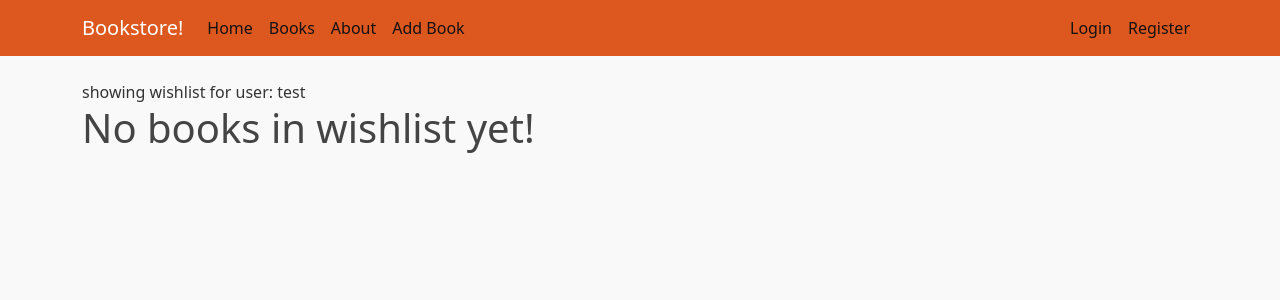
After one commit to wimvanhelden/groepswerk_2, a Flask app: page /wishlist/1 in a window 1280 px wide. The commit adds this page. Shown: the top 300 px of the page. Run offline with Flask 3, Linux system fonts and the light colour scheme; data comes from the database, SQL or seed files in the repository; both versions use the stored data as it was after the commit.

Commit message:
added show_wishlist

```diff
--- a/book_store/bp_books/models.py
+++ b/book_store/bp_books/models.py
@@ -1,5 +1,5 @@
 from .. import db
-from ..bp_users.models import wishlist
+from ..bp_users.models import wishlist, purchases
 
 class Book(db.Model):
     __tablename__ = 'book'
@@ -13,6 +13,7 @@ class Book(db.Model):
     category = db.Column(db.String(20))  #categorie example horror, drama...
     db.UniqueConstraint('title', 'author', name='uix_title_author')
     wishlist = db.relationship("User", secondary= wishlist, back_populates = "wishlist")
+    purchases = db.relationship("User", secondary= purchases, back_populates = "purchases")
 
 """
 class Language(db.Model):  #finish this up later
--- a/book_store/bp_users/routes.py
+++ b/book_store/bp_users/routes.py
@@ -2,7 +2,7 @@ from flask import render_template, redirect, url_for, flash, Blueprint, request
 from flask_login import login_user, current_user, logout_user, login_required
 from .forms import RegistrationForm, LoginForm, RequestResetForm, ResetPasswordForm
 from .. import bcrypt, db
-from .models import User
+from .models import User, purchases
 from .user_controller import send_reset_email, verify_reset_token
 from ..bp_books.models import Book
 
@@ -112,10 +112,29 @@ def reset_token(token):
 #route for adding a book to WISHLIST
 @bp_users.route("/add_wishlist/<book_id>", methods=['GET', 'POST'])
 def add_wishlist(book_id):
-    #if user is already logged in: redirect to home-page
-    if current_user.is_authenticated:
+    if current_user.is_authenticated: # change this later
         book_to_add = Book.query.get_or_404(book_id)
         current_user.wishlist.append(book_to_add)
         db.session.commit()
         flash(f'book is added to wishlist', 'success')
         return redirect(url_for('bp_main.home'))
+
+
+#route for PURCHASING a book
+@bp_users.route("/purchase/<book_id>", methods=['GET', 'POST'])
+def purchase(book_id):
+   if current_user.is_authenticated:# change this later
+        book_to_add = Book.query.get_or_404(book_id)
+        current_user.purchases.append(book_to_add,)
+        db.session.commit()
+        flash(f'thank you for your purchase!', 'success')
+        return redirect(url_for('bp_main.home'))
+
+
+#route foor "WISHLIST": page with overview of all the books in the user wishlist
+# add: user has to be logged in
+@bp_users.route("/wishlist/<user_id>")
+def show_wishlist(user_id):
+    user_wishlist = User.query.get_or_404(user_id)
+    books_dict = user_wishlist.wishlist
+    return render_template("wishlist.html", title="wishlist",  books=books_dict, user = user_wishlist)  #wishlist.html handles books_dict == None or books_dict empty
--- a/book_store/templates/book.html
+++ b/book_store/templates/book.html
@@ -17,6 +17,7 @@
         <div>
             <a class="btn btn-secondary btn-sm mt-1 mb-1" href="{{ url_for('bp_books.update_book', book_id=book.id) }}">Update Book</a>
             <a class="btn btn-secondary btn-sm mt-1 mb-1" href="{{ url_for('bp_users.add_wishlist', book_id=book.id) }}">Add to wishlist</a>
+            <a class="btn btn-secondary btn-sm mt-1 mb-1" href="{{ url_for('bp_users.purchase', book_id=book.id) }}">Purchase this book</a>
             <button type="button" class="btn btn-danger btn-sm m-1" data-bs-toggle="modal" data-bs-target="#deleteModal">Delete Book</button>
 
           </div>
--- a/book_store/templates/layout.html
+++ b/book_store/templates/layout.html
@@ -31,7 +31,8 @@
                         <div class="navbar-nav ms-auto">
                                 <! --  if user is logged in: show account and logout on ribbon-->
                                 {% if current_user.is_authenticated %}
-                                <! -- <a class="nav-item nav-link" href="#">Account</a>
+                                    <a class="nav-item nav-link" href="{{ url_for('bp_users.show_wishlist', user_id=current_user.id)}}">Wishlist</a>
+                                     <! -- <a class="nav-item nav-link" href="#">Account</a>
                                     <a class="nav-item nav-link" href="{{ url_for('bp_users.logout')}}">Logout</a>
                                 <! --  else: if user is not logged in: show login and register on ribbon-->
                                 {%else%}
--- /dev/null
+++ b/book_store/templates/wishlist.html
@@ -0,0 +1,34 @@
+{% extends "layout.html" %}
+
+{% block content %}
+
+
+<div>
+showing wishlist for user: {{user.username}}
+
+</div>
+    <!-- test is there are books being passed (test that lengths != 0 and books is not None)-->
+    {% if books and books|length > 0 %}
+        {% for book in books %}
+          <!-- d-flex is new version of "media class" -->
+          <div class="d-flex">
+            <div class="flex-shrink-0">
+                <img class="rounded-circle account-img" src="{{url_for('static', filename='pictures/' + book.image_file)}}" >
+            </div>
+            <div class="flex-grow-1 ms-3">
+
+              <h2><a class="article-title" href= "{{url_for('bp_books.book', book_id=book.id) }}"> {{ book.title }} </a> </h2>
+              <p class="article-content"> author: {{book.author}}
+                description: {{book.description}}
+              </p>
+            </div>
+          </div>
+
+
+        {% endfor %}
+    {%else%}
+        <h1>No books in wishlist yet!</h1>
+    {% endif%}
+
+
+{% endblock content %}
```
Also changed, not shown: book_store/bp_users/models.py (+8 -3 lines), instance/site.db.
